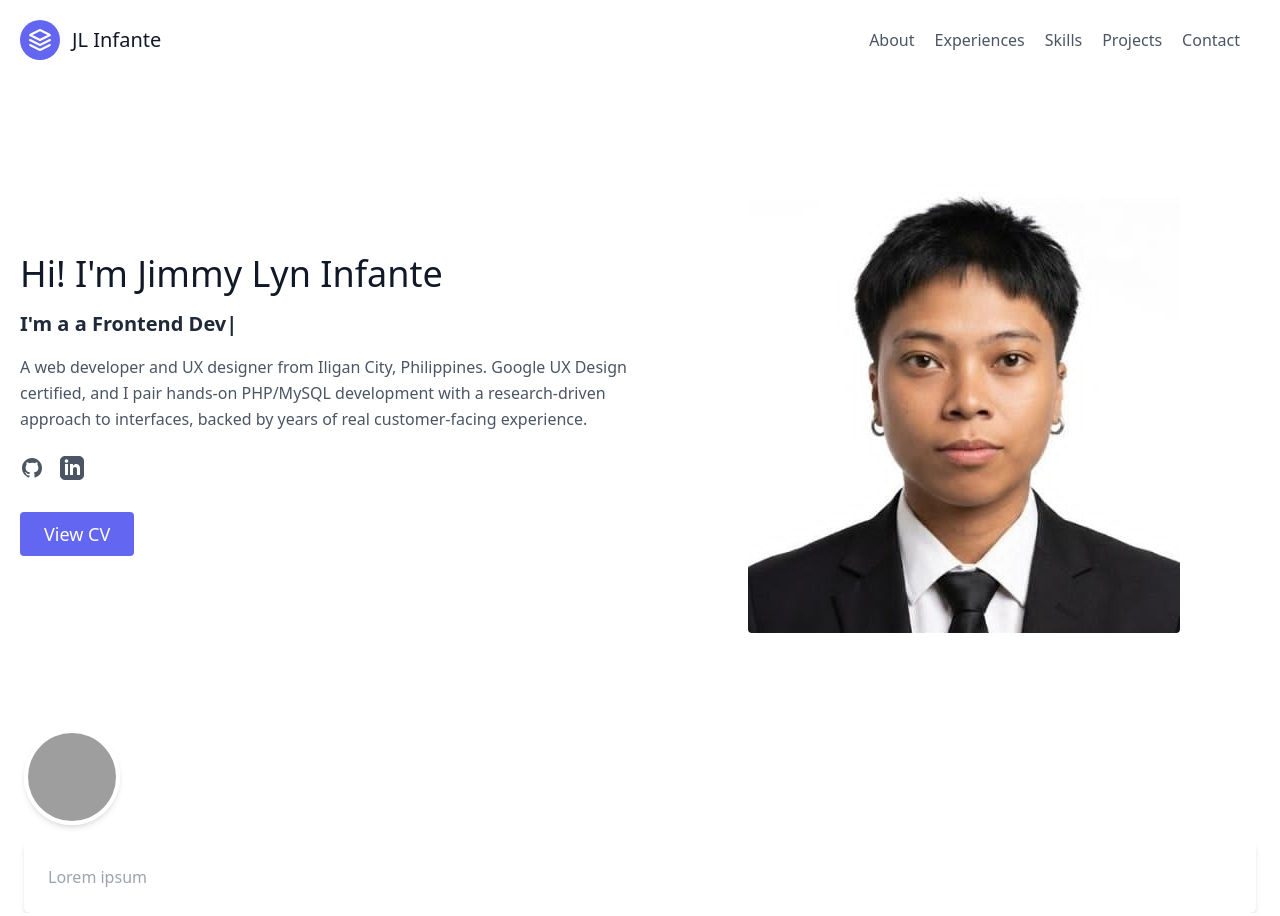
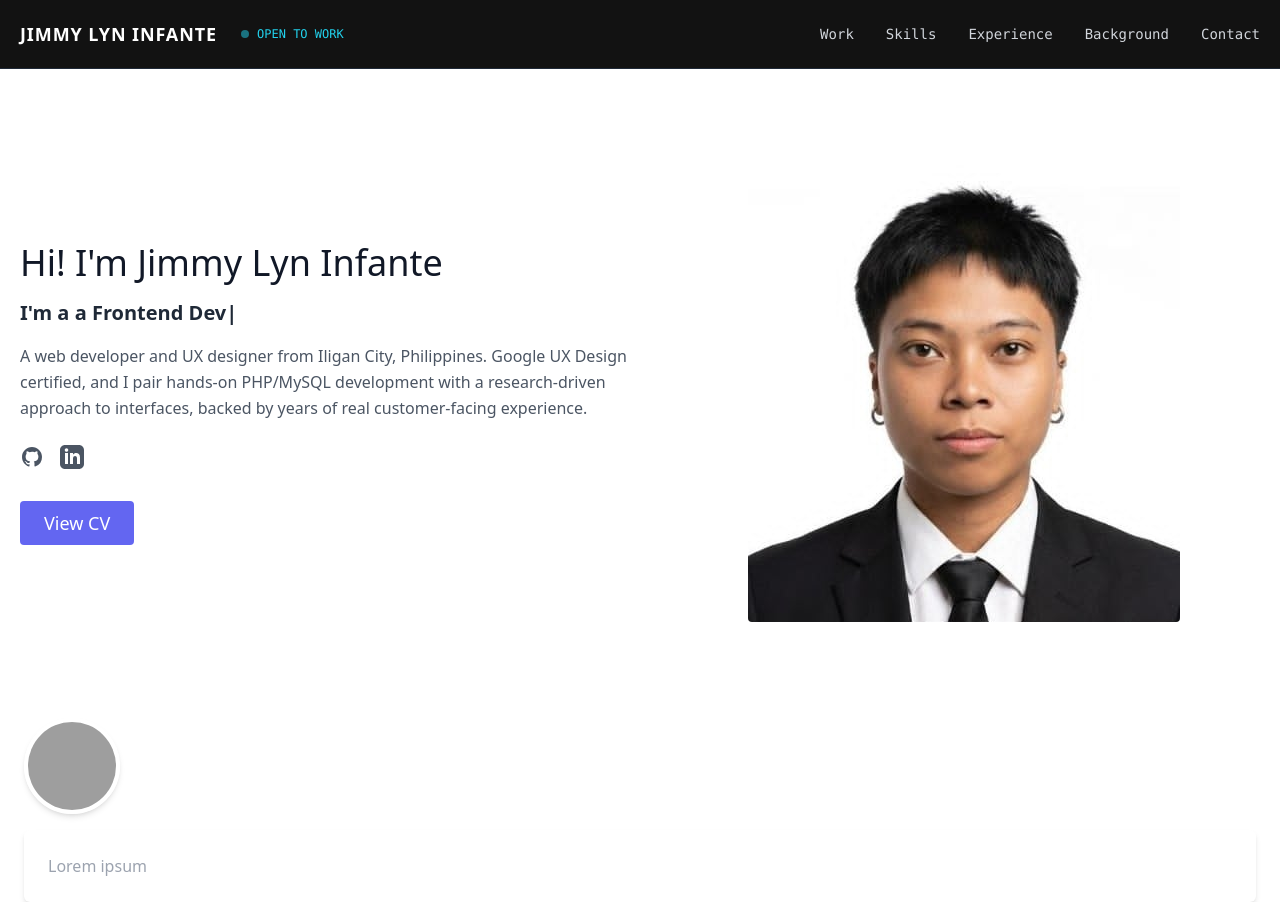
Before and after one commit to jimmylyn07/jimmylyn07.github.io, a website: page index.html in a window 1280 px wide. Shown: the top 916 px of the page. Drawn offline with nearby package versions, Linux system fonts and the light colour scheme; files that its build step writes are made by us from their sources; grey boxes are pictures that could not be loaded.

Commit message:
changed the header

```diff
--- a/index.html
+++ b/index.html
@@ -13,21 +13,29 @@
 
 <!-- Your file SECOND -->
 <script src="js/index.js"></script>
-<header class="text-gray-600 body-font"> <!--header-->
-  <div class="container mx-auto flex flex-wrap p-5 flex-col md:flex-row items-center">
-    <a class="flex title-font font-medium items-center text-gray-900 mb-4 md:mb-0">
-      <svg xmlns="http://www.w3.org/2000/svg" fill="none" stroke="currentColor" stroke-linecap="round" stroke-linejoin="round" stroke-width="2" class="w-10 h-10 text-white p-2 bg-indigo-500 rounded-full" viewBox="0 0 24 24">
-        <path d="M12 2L2 7l10 5 10-5-10-5zM2 17l10 5 10-5M2 12l10 5 10-5"></path>
-      </svg>
-      <span class="ml-3 text-xl">JL Infante</span>
-    </a>
-    <nav class="md:ml-auto flex flex-wrap items-center text-base justify-center">
-  <a href="#about-me" class="mr-5 hover:text-gray-900">About</a>
-  <a href="#experience" class="mr-5 hover:text-gray-900">Experiences</a>
-  <a href="#skills" class="mr-5 hover:text-gray-900">Skills</a>
-  <a href="#projects" class="mr-5 hover:text-gray-900">Projects</a>
-  <a href="#contact" class="mr-5 hover:text-gray-900">Contact</a>
-</nav>
+<header class="bg-[#121212] text-gray-300 body-font border-b border-gray-800">
+  <div class="container mx-auto flex flex-wrap p-5 flex-col md:flex-row items-center justify-between">
+
+    <!-- Logo & Status -->
+    <div class="flex items-center space-x-6">
+      <a href="#" class="flex title-font font-bold items-center text-white tracking-wider text-lg">
+        JIMMY LYN INFANTE
+      </a>
+      <div class="hidden sm:flex items-center space-x-2 text-xs font-mono text-cyan-400">
+        <span class="w-2 h-2 bg-cyan-400 rounded-full animate-pulse"></span>
+        <span>OPEN TO WORK</span>
+      </div>
+    </div>
+
+    <!-- Navigation Links -->
+    <nav class="flex flex-wrap items-center text-sm justify-center space-x-8 font-mono mt-4 md:mt-0">
+      <a href="#projects" class="hover:text-white transition-colors">Work</a>
+      <a href="#skills" class="hover:text-white transition-colors">Skills</a>
+      <a href="#experience" class="hover:text-white transition-colors">Experience</a>
+      <a href="#about-me" class="hover:text-white transition-colors">Background</a>
+      <a href="#contact" class="hover:text-white transition-colors">Contact</a>
+    </nav>
+
   </div>
 </header>
 
```
